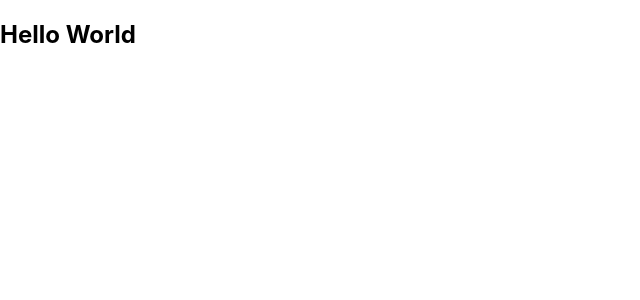
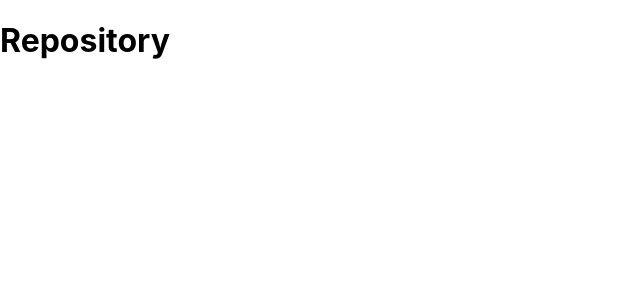
Before and after one commit to guilhermepaitax/Github-React-App, a React (Create React App) app: page /repository in a window 1280 px wide. Shown: the top 300 px of the page, without its empty margins (0-640 px from the left). Built offline with nearby package versions, Linux system fonts and the light colour scheme; the HTML template or start-up script is replaced by a standard one.

Commit message:
Criando estrutura de rotas

```diff
--- a/package.json
+++ b/package.json
@@ -5,6 +5,7 @@
   "dependencies": {
     "react": "^16.9.0",
     "react-dom": "^16.9.0",
+    "react-router-dom": "^5.1.0",
     "react-scripts": "3.1.2"
   },
   "scripts": {
--- a/src/App.js
+++ b/src/App.js
@@ -1,7 +1,9 @@
 import React from 'react';
 
+import Routes from './routes';
+
 function App() {
-  return <h2>Hello World</h2>;
+  return <Routes />;
 }
 
 export default App;
--- /dev/null
+++ b/src/pages/Main/index.js
@@ -0,0 +1,7 @@
+import React from 'react';
+
+// import { Container } from './styles';
+
+export default function Main() {
+  return <h1>Main</h1>;
+}
--- /dev/null
+++ b/src/pages/Repository/index.js
@@ -0,0 +1,7 @@
+import React from 'react';
+
+// import { Container } from './styles';
+
+export default function Repository() {
+  return <h1>Repository</h1>;
+}
--- /dev/null
+++ b/src/routes.js
@@ -0,0 +1,16 @@
+import React from 'react';
+import { BrowserRouter, Switch, Route } from 'react-router-dom';
+
+import Main from './pages/Main';
+import Repository from './pages/Repository';
+
+export default function Routes() {
+  return (
+    <BrowserRouter>
+      <Switch>
+        <Route path="/" exact component={Main} />
+        <Route path="/repository" component={Repository} />
+      </Switch>
+    </BrowserRouter>
+  );
+}
```
Also changed, not shown: 1 other file (tests, documents, lock files or other folders).
